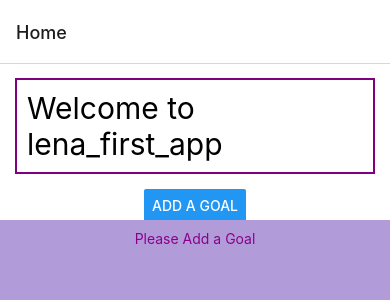
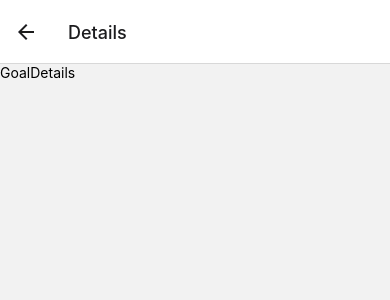
Before and after one commit to lena0428/lena_first_app, a React Native app: screen /Details in a window 390 px wide. Shown: the top 300 px of the page. Built offline with nearby package versions, Linux system fonts and the light colour scheme.

Commit message:
Add a button (called i) to the GoalItem component. GoalItem should receive a callback function from its parent to be called when this button is pressed. The callback function will navigate to the Details page

```diff
--- a/App.js
+++ b/App.js
@@ -1,4 +1,5 @@
 import Home from './Components/Home';
+import GoalDetails from './Components/GoalDetails';
 import { NavigationContainer } from '@react-navigation/native';
 import { createNativeStackNavigator } from '@react-navigation/native-stack';
 
@@ -7,7 +8,8 @@ console.log(Stack)
 export default function App() {
   return (<NavigationContainer>
     <Stack.Navigator>
-      <Stack.Screen name="Home" component={Home} />
+    <Stack.Screen name="Home" component={Home} />
+      <Stack.Screen name="Details" component={GoalDetails} />
     </Stack.Navigator>
   </NavigationContainer>)
 }
--- /dev/null
+++ b/Components/GoalDetails.js
@@ -0,0 +1,10 @@
+import React from 'react';
+import { View, Text } from 'react-native';
+
+export default function GoalDetails({ navigation }) {
+    return (
+        <View>
+            <Text>GoalDetails</Text>
+        </View>
+    );
+}
--- a/Components/GoalItem.js
+++ b/Components/GoalItem.js
@@ -1,11 +1,12 @@
 import React from 'react';
 import { View, Text, StyleSheet, Button } from 'react-native';
 
-const GoalItem = ({ goal, onDelete }) => {
+const GoalItem = ({ goal, onDelete, handlePressGoalDetails }) => {
   return (
     <View style={styles.textContainer}>
       <Text style={styles.textStyle}>{goal.text}</Text>
       <Button title="X" color="black" onPress={() => onDelete(goal.id)} />
+      <Button title='i' color='black' onPress={() => handlePressGoalDetails()} />
     </View>
   );
 };
--- a/Components/Home.js
+++ b/Components/Home.js
@@ -5,7 +5,7 @@ import Input from './Input';
 import { useState } from 'react';
 import GoalItem from './GoalItem';
 
-export default function Home() {
+export default function Home({ navigation }) {
   const appName = "lena_first_app";
   const [receivedText, setReceivedText] = useState('');
   const [modalVisible, setModalVisible] = useState(false);
@@ -31,6 +31,11 @@ export default function Home() {
   const handleDeleteGoal = (goalId) => {
     setGoals((currentGoals) => currentGoals.filter((goal) => goal.id !== goalId));
   };
+
+  function handlePressGoalDetails() {
+    console.log('handlePressGoalDetails');
+    navigation.navigate('Details');
+  }
 
   const handleConfirm = () => {
     setModalVisible(false);
@@ -60,7 +65,7 @@ export default function Home() {
           // because we don't do the manual mapping, we don't need the unique key for each item, react native does it for us
           <FlatList renderItem={({ item }) => {
             return (
-              <GoalItem goal={item} onDelete={handleDeleteGoal} />)
+              <GoalItem goal={item} onDelete={handleDeleteGoal} handlePressGoalDetails = {handlePressGoalDetails}/>)
           }} data={goals}>
           </FlatList>
           // <ScrollView>
```
